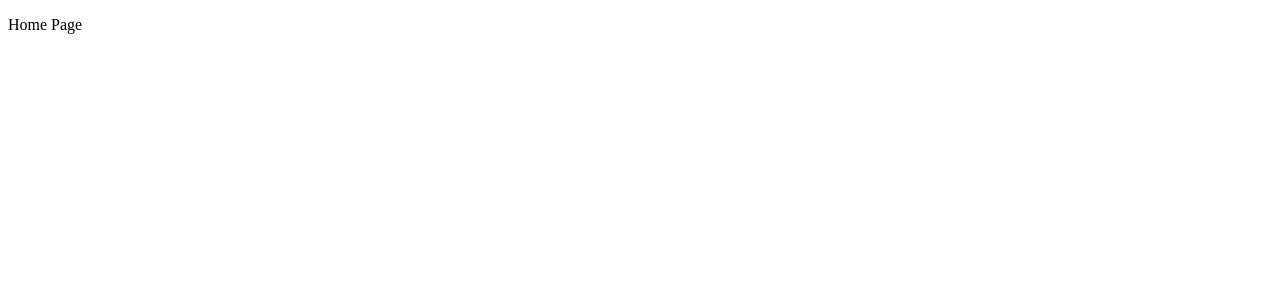
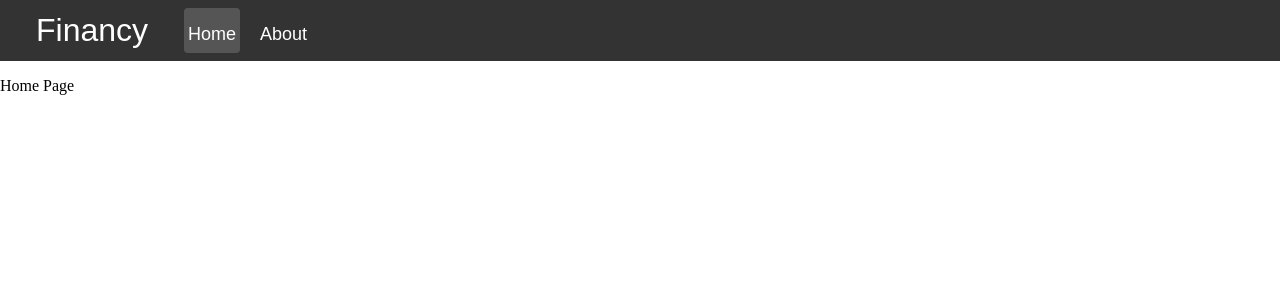
Before and after one commit to Verlias/Financy, a React (Vite) app in the folder client/: page /Home in a window 1280 px wide. Shown: the top 300 px of the page. Built offline with nearby package versions, Linux system fonts and the light colour scheme.

Commit message:
created navbar w basic styling

```diff
--- a/client/src/About-Page/About.jsx
+++ b/client/src/About-Page/About.jsx
@@ -1,11 +1,13 @@
 import React from "react";
 import {Link} from "react-router-dom";
 import styles from "./About.module.css";
+import NavBar from "../Components/NavBar";
 
 function About(){
 
     return(
         <>
+            <NavBar />
             <p>Hello world this is about page</p>
         </>
     )
--- a/client/src/App.jsx
+++ b/client/src/App.jsx
@@ -4,7 +4,6 @@ import Home from "./Home-Page/Home-Main.jsx";
 import About from "./About-Page/About.jsx";
 
 function App() {
-
   return (
     <>
       <Router>
--- /dev/null
+++ b/client/src/Components/NavBar.jsx
@@ -0,0 +1,23 @@
+import React from "react";
+import {Link} from "react-router-dom";
+import styles from "./NavBar.module.css";
+
+
+
+function NavBar(){
+    return(
+        <nav className={styles.nav}>
+            <a className={styles.site_name} href="/">Financy</a>
+            <ul>
+                <li className={styles.active}>
+                    <a href="/home">Home</a>
+                </li>
+                <li>
+                    <a href="/about">About</a>
+                </li>
+            </ul>
+        </nav>
+    )
+}
+
+export default NavBar;
--- /dev/null
+++ b/client/src/Components/NavBar.module.css
@@ -0,0 +1,50 @@
+body {
+    margin: 0;
+    padding: 0;
+}
+
+.nav {
+    font-family: Arial, Helvetica, sans-serif;
+    background-color: #333;
+    color: white;
+    display: flex;
+    justify-content: start;
+    align-items: stretch;
+    gap: 2rem;
+    padding-block: 0.5rem;
+    padding-inline: 2rem;
+}
+
+.site_name {
+    margin: 0;
+    font-size: 2rem;
+
+}
+
+.nav ul {
+    font-size: 1.125rem;
+    padding: 0;
+    margin: 0;
+    display: flex;
+    list-style: none;
+    gap: 1rem;
+}
+
+.nav a {
+    color: inherit;
+    text-decoration: none;
+    height: 100%;
+    display: flex;
+    align-items: center;
+    padding: .25rem;
+}
+
+.nav li.active {
+    background-color: #555;
+    border-radius: 0.25rem;
+}
+
+.nav li:hover {
+    background-color: #777;
+    border-radius: 0.25rem;
+}
--- a/client/src/Home-Page/Home-Main.jsx
+++ b/client/src/Home-Page/Home-Main.jsx
@@ -1,11 +1,13 @@
 import React from "react";
 import {Link} from "react-router-dom";
 import styles from "./Home-Page.module.css";
+import NavBar from "../Components/NavBar";
 
 function Home(){
 
     return(
         <>
+            <NavBar />
             <p>Home Page</p>
         </>
     )
```
Also changed, not shown: client/src/Components/Header.jsx (deleted, +0 -14 lines), client/src/Components/Header.module.css (deleted).
